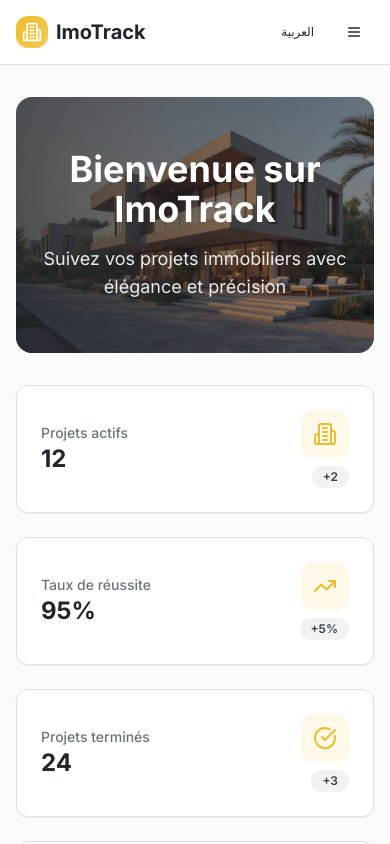
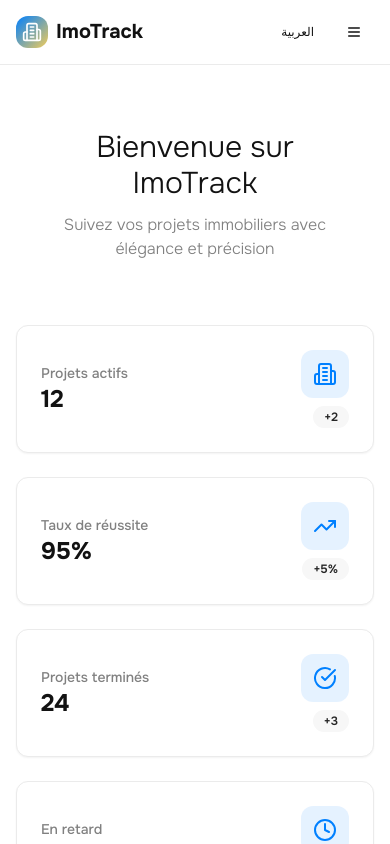
Before and after one commit to davidamelekhh/remix-of-aurapro, a React (Vite) app: page / in a window 390 px wide. Shown: the top 844 px of the page. Built offline with nearby package versions, Linux system fonts and the light colour scheme.

Commit message:
Refine UI for Mobile Focus
Update typography to Onest and adopt a more minimalist, Apple-inspired aesthetic. Remove hero section background image for a cleaner, mobile-first design.

```diff
--- a/index.html
+++ b/index.html
@@ -8,7 +8,7 @@
     <meta name="author" content="ImoTrack" />
     <link rel="preconnect" href="https://fonts.googleapis.com">
     <link rel="preconnect" href="https://fonts.gstatic.com" crossorigin>
-    <link href="https://fonts.googleapis.com/css2?family=Inter:wght@300;400;500;600;700&display=swap" rel="stylesheet">
+    <link href="https://fonts.googleapis.com/css2?family=Onest:wght@300;400;500;600;700&display=swap" rel="stylesheet">
 
     <meta property="og:title" content="453c0e0d-02c3-4fa4-afe4-fbcafc919aa9" />
     <meta property="og:description" content="Lovable Generated Project" />
--- a/src/components/dashboard/Dashboard.tsx
+++ b/src/components/dashboard/Dashboard.tsx
@@ -73,24 +73,14 @@ export function Dashboard() {
 
   return (
     <div className="space-y-8">
-      {/* Hero Section */}
-      <div className="relative overflow-hidden rounded-2xl">
-        <div
-          className="h-64 bg-cover bg-center relative"
-          style={{ backgroundImage: `url(${heroBuilding})` }}
-        >
-          <div className="absolute inset-0 bg-gradient-to-r from-primary/80 to-primary/40" />
-          <div className="relative h-full flex items-center justify-center text-center text-white">
-            <div className="max-w-2xl mx-auto px-6">
-              <h1 className="text-4xl font-bold mb-4">
-                Bienvenue sur ImoTrack
-              </h1>
-              <p className="text-lg opacity-90">
-                Suivez vos projets immobiliers avec élégance et précision
-              </p>
-            </div>
-          </div>
-        </div>
+      {/* Hero Section - Mobile First */}
+      <div className="text-center py-8 px-4">
+        <h1 className="text-3xl md:text-4xl font-light text-foreground mb-3">
+          Bienvenue sur ImoTrack
+        </h1>
+        <p className="text-base text-muted-foreground max-w-md mx-auto font-light">
+          Suivez vos projets immobiliers avec élégance et précision
+        </p>
       </div>
 
       {/* Stats Overview */}
--- a/src/index.css
+++ b/src/index.css
@@ -8,33 +8,33 @@ Luxury-inspired colors, gradients, and styles. All colors MUST be HSL.
 
 @layer base {
   :root {
-    /* Core Brand Colors */
-    --background: 0 0% 98%;
-    --foreground: 210 15% 15%;
+    /* Core Brand Colors - Apple-style minimal */
+    --background: 0 0% 100%;
+    --foreground: 0 0% 7%;
 
     /* Card System */
     --card: 0 0% 100%;
-    --card-foreground: 210 15% 15%;
+    --card-foreground: 0 0% 7%;
 
     /* Interactive Elements */
     --popover: 0 0% 100%;
-    --popover-foreground: 210 15% 15%;
+    --popover-foreground: 0 0% 7%;
 
-    /* Primary Brand - Charcoal */
-    --primary: 210 15% 15%;
-    --primary-foreground: 0 0% 98%;
+    /* Primary Brand - True Black */
+    --primary: 0 0% 7%;
+    --primary-foreground: 0 0% 100%;
 
-    /* Secondary - Soft Gray */
-    --secondary: 210 10% 95%;
-    --secondary-foreground: 210 15% 25%;
+    /* Secondary - Ultra Light Gray */
+    --secondary: 0 0% 97%;
+    --secondary-foreground: 0 0% 15%;
 
     /* Muted Tones */
-    --muted: 210 10% 96%;
-    --muted-foreground: 210 10% 45%;
+    --muted: 0 0% 96%;
+    --muted-foreground: 0 0% 50%;
 
-    /* Gold Accent */
-    --accent: 45 85% 55%;
-    --accent-foreground: 210 15% 15%;
+    /* Accent - Subtle Blue */
+    --accent: 210 100% 50%;
+    --accent-foreground: 0 0% 100%;
 
     /* Status Colors */
     --destructive: 0 75% 60%;
@@ -44,10 +44,10 @@ Luxury-inspired colors, gradients, and styles. All colors MUST be HSL.
     --warning: 35 85% 55%;
     --warning-foreground: 210 15% 15%;
 
-    /* Borders & Inputs */
-    --border: 210 15% 88%;
-    --input: 210 15% 92%;
-    --ring: 45 85% 55%;
+    /* Borders & Inputs - Subtle */
+    --border: 0 0% 92%;
+    --input: 0 0% 96%;
+    --ring: 210 100% 50%;
 
     --radius: 0.75rem;
 
--- a/tailwind.config.ts
+++ b/tailwind.config.ts
@@ -87,7 +87,7 @@ export default {
 				sm: 'calc(var(--radius) - 4px)'
 			},
 			fontFamily: {
-				sans: ['Inter', 'system-ui', 'sans-serif'],
+				sans: ['Onest', 'system-ui', 'sans-serif'],
 			},
 			keyframes: {
 				'accordion-down': {
```
